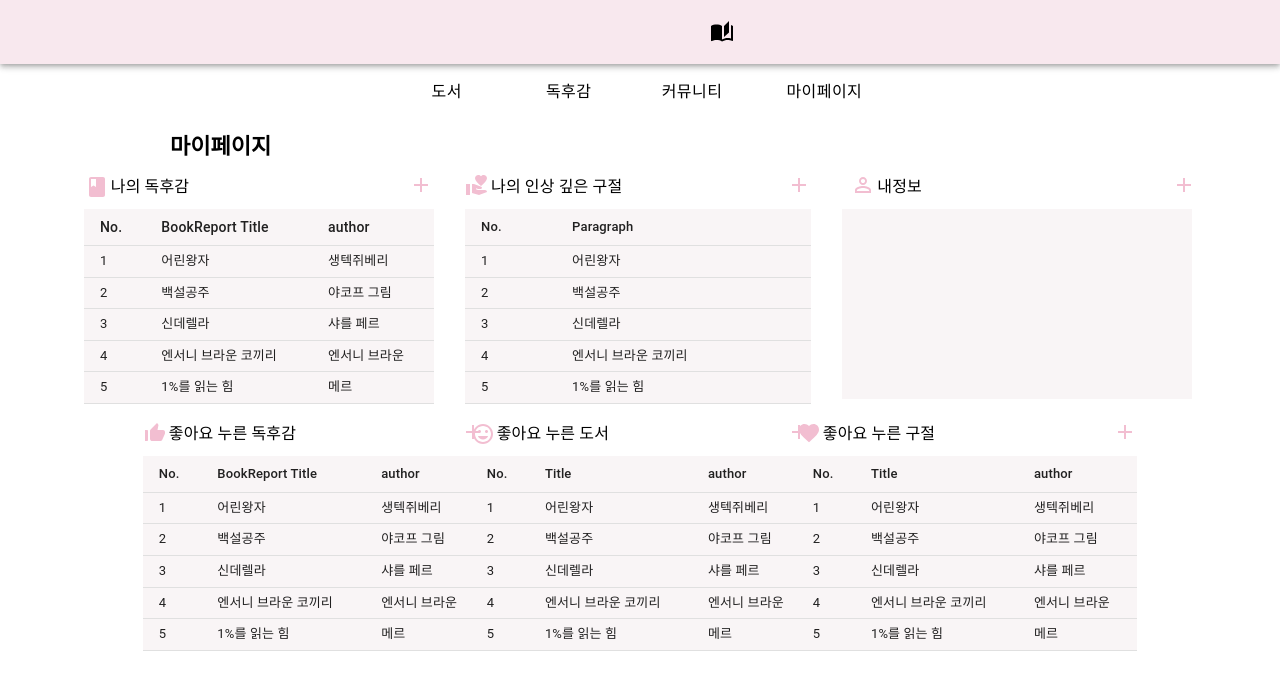
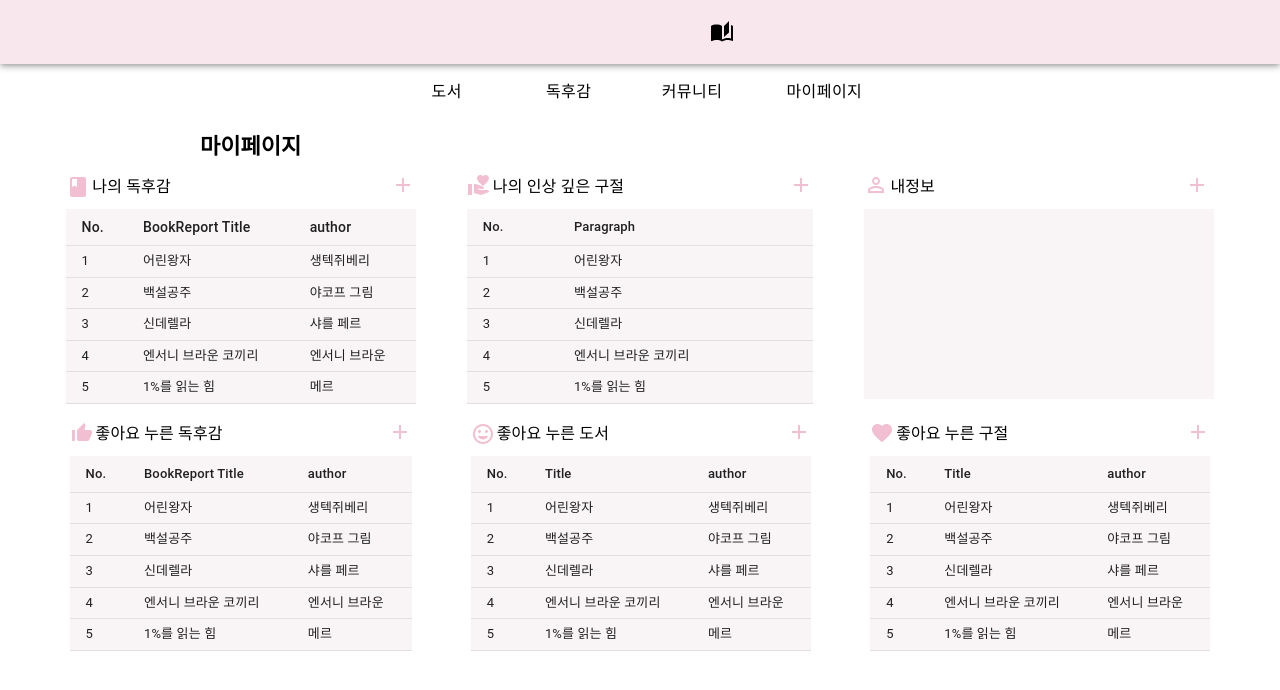
Before and after one commit to KimJeongMin2/SEBook_front, a React (Create React App) app: page /MyPage in a window 1280 px wide. Shown: the top 690 px of the page. Built offline with nearby package versions, Linux system fonts and the light colour scheme.

Commit message:
마이페이지 정렬 수정

```diff
--- a/src/App.js
+++ b/src/App.js
@@ -19,6 +19,7 @@ import MyParagraph from "./components/MyParagraph";
 import MyLikedParagraph from "./components/MyLikedParagraph";
 
 function App() {
+  <link href="https://font.elice.io/css?family=Elice+DX+Neolli" rel="stylesheet"></link>
   return (
     <BrowserRouter>
       <Routes>
@@ -35,10 +36,10 @@ function App() {
         <Route path="/CommunityRegist" element={<CommunityRegist />} />
         <Route path="/MyPage" element={<MyPage />} />
         <Route path="/MyLikedBookList" element={<MyLikedBookList />} />
-        <Route path="/MyBookReport" element={<MyBookReport/>}/>
-        <Route path="/MyLikedBookReport" element={<MyLikedBookReport/>}/>
-        <Route path="/MyParagraph" element={<MyParagraph/>}/>
-        <Route path="/MyLikedParagraph" element={<MyLikedParagraph/>}/>
+        <Route path="/MyBookReport" element={<MyBookReport />} />
+        <Route path="/MyLikedBookReport" element={<MyLikedBookReport />} />
+        <Route path="/MyParagraph" element={<MyParagraph />} />
+        <Route path="/MyLikedParagraph" element={<MyLikedParagraph />} />
       </Routes>
     </BrowserRouter>
   );
--- a/src/components/MainPage.js
+++ b/src/components/MainPage.js
@@ -175,7 +175,7 @@ function MainPage() {
       <Box sx={{ paddingTop: "48px" }}>
         <TabBar />
 
-        <Search style={{ marginTop: '80px' }}>
+        <Search style={{ marginTop: '80px', marginLeft: '983px', width: '100px' }}>
           <SearchIconWrapper>
             <SearchIcon />
           </SearchIconWrapper>
--- a/src/components/MyPage.js
+++ b/src/components/MyPage.js
@@ -90,18 +90,20 @@ export default function MyPage() {
   return (
     <React.Fragment>
       <MainAppBar />
+      <div>
         <Box sx={{ paddingTop: "48px" }}>
           <TabBar />
         </Box>
         <div
           style={{
-          margin: "80px 0 -35px 170px",
+            margin: "80px 0 -35px 200px",
             fontSize: "22px",
             fontWeight: "bold",
           }}
         >
           마이페이지
         </div>
+        <div style={{ width: '1200px', margin: '0 auto' }}>
           <Box
             sx={{
               mt: "3rem",
@@ -109,7 +111,7 @@ export default function MyPage() {
               justifyContent: "center",
             }}
           >
-        <Box sx={{ display: "flex", justifyContent: "center" }}>
+            <Box sx={{ display: "flex", justifyContent: "space-around" }}>
               <Box sx={{ display: "flex", flexDirection: "column", alignItems: "center" }} >
                 <Typography>
                   <BookIcon style={{ color: "#F2BED1", marginBottom: '-7px', marginRight: '2px' }}></BookIcon>
@@ -149,7 +151,7 @@ export default function MyPage() {
                   </TableBody>
                 </Table>
               </Box>
-          <Box sx={{ display: "flex", flexDirection: "column", alignItems: "center", justifyContent: "center", marginLeft: '31px' }}>
+              <Box sx={{ display: "flex", flexDirection: "column", alignItems: "center", justifyContent: "center" }}>
                 <Typography>
                   <VolunteerActivismIcon
                     style={{ color: "#F2BED1", marginBottom: '-5px', marginRight: '2px' }}
@@ -193,7 +195,7 @@ export default function MyPage() {
               <Box>
                 <Typography>
                   <PermIdentityIcon
-                style={{ color: "#F2BED1", marginLeft: '40px', marginBottom: '-5px', marginRight: '2px' }}
+                    style={{ color: "#F2BED1", marginBottom: '-5px', marginRight: '2px' }}
                   ></PermIdentityIcon>
                   내정보
                   <AddIcon
@@ -203,7 +205,7 @@ export default function MyPage() {
                     }}
                   ></AddIcon>
                 </Typography>
-            <div style={{ marginTop: '10px', width: '350px', height: '190px', backgroundColor: '#F9F5F6', marginLeft: '31px' }}>
+                <div style={{ marginTop: '10px', width: '350px', height: '190px', backgroundColor: '#F9F5F6' }}>
                 </div>
               </Box>
             </Box>
@@ -252,7 +254,7 @@ export default function MyPage() {
                   </TableBody>
                 </Table>
               </Box>
-          <Box sx={{ display: "flex", flexDirection: "column", alignItems: "center", justifyContent: "center", marginLeft: '-300px' }}>
+              <Box sx={{ display: "flex", flexDirection: "column", alignItems: "center", justifyContent: "center" }}>
                 <Typography>
                   <MoodIcon style={{ color: "#F2BED1", marginBottom: '-7px', marginRight: '2px' }}></MoodIcon>
                   좋아요 누른 도서
@@ -290,7 +292,7 @@ export default function MyPage() {
                   </TableBody>
                 </Table>
               </Box>
-          <Box sx={{ display: "flex", flexDirection: "column", alignItems: "center", justifyContent: "center", marginLeft: '-300px' }}>
+              <Box sx={{ display: "flex", flexDirection: "column", alignItems: "center", justifyContent: "center" }}>
                 <Typography>
                   <FavoriteIcon style={{ color: "#F2BED1", marginBottom: '-6px', marginRight: '2px' }}></FavoriteIcon>
                   좋아요 누른 구절
@@ -330,6 +332,8 @@ export default function MyPage() {
               </Box>
             </Box>
           </Box>
+        </div>
+      </div>
     </React.Fragment>
   );
 }
```
Lines whose indentation alone changed are shown as unchanged.
